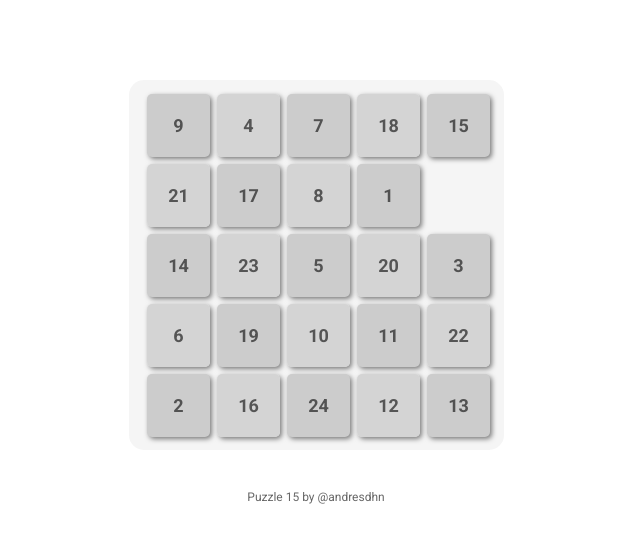
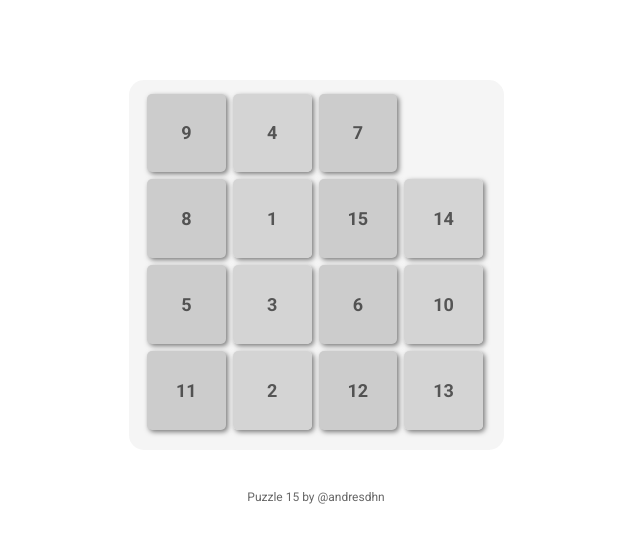
Before and after one commit to andresdhn/puzzle-15, a plain HTML site: page index.html in a window 1280 px wide. Both pictures are taken after a click on the element "15". Shown: the whole page, without its empty margins (324-964 px from the left). Drawn offline with Linux system fonts and the light colour scheme.

Commit message:
Changes puzzle to Modular pattern

```diff
--- a/css/styles.css
+++ b/css/styles.css
@@ -61,8 +61,8 @@ body {
 .puzzle__tile {
   float: left;
   display: block;
-  width: 18%;
-  height: 18%;
+  width: 22.5%;
+  height: 22.5%;
   display: flex;
   justify-content: center;
   /* align horizontal */
--- a/index.html
+++ b/index.html
@@ -13,6 +13,7 @@
     	<div id="puzzle"></div>
         <p class="author">Puzzle 15 by @andresdhn</p>
     </div>
+    <script src="./js/puzzle.js"></script>
     <script src="./js/index.js"></script>
 </body>
 </html>
--- a/js/index.js
+++ b/js/index.js
@@ -1,7 +1,6 @@
-'use strict';
+"use strict";
 
-/**
- * Puzzle 15.
+/*
  *
  * index.js
  * @version 1.0.0
@@ -9,135 +8,8 @@
  *
  */
 
-var puzzleSize = 5;
-var puzzle = document.getElementById('puzzle');
-var puzzleSizeSq = Math.pow(puzzleSize, 2);
+(function () {
 
-var tiles = Array(puzzleSizeSq).fill().map(function (e, i) {
-	return i;
-});
-
-/*
- * Shuffle Array
- */
-
-var shuffleTiles = function shuffleTiles() {
-	return tiles.sort(function () {
-		return Math.random() - 0.5;
-	});
-};
-
-/*
- * Initializes game
- */
-
-var initPuzzle = function initPuzzle() {
-	tiles = shuffleTiles();
-
-	for (var i = 0; i < tiles.length; i++) {
-		var tile = document.createElement('div');
-
-		if (tiles[i] === 0) {
-			// tile 0 is blank
-			tile.classList.add('puzzle__tile', 'blank');
-		} else {
-			// tile class and number
-			tile.innerHTML = tiles[i];
-			tile.classList.add('puzzle__tile');
-		}
-
-		tile.addEventListener('click', function (e) {
-			return handleTileClick(e);
-		});
-
-		puzzle.appendChild(tile);
-	}
-};
-
-/*
- * Compares to a solved Array
- */
-
-var checkSolved = function checkSolved() {
-
-	var tilesOrdered = Array(puzzleSizeSq).fill().map(function (e, i) {
-		return i;
-	}).sort(function (a, b) {
-		return a - b;
-	});
-	tilesOrdered.push(tilesOrdered.splice(0, 1)[0]);
-
-	for (var i = 0; i < tiles.length; i++) {
-		if (tiles[i] !== tilesOrdered[i]) {
-			return false;
-		}
-	}
-
-	return true;
-};
-
-/*
- * Handles Click event
- */
-
-var handleTileClick = function handleTileClick(e) {
-
-	var selectedTile = e.target;
-	var selectedTileNum = parseInt(selectedTile.innerHTML);
-	var selectedTilePos = tiles.indexOf(selectedTileNum);
-	var blankTilePos = tiles.indexOf(0);
-
-	// Ignore click on blank tile
-	if (selectedTile.classList.contains('blank')) {
-		e.preventDefault();
-		e.stopPropagation();
-		return false;
-	}
-
-	// Validate adjacent tile
-	switch (blankTilePos) {
-		case selectedTilePos + 1: // next tile
-		case selectedTilePos - 1: // Prev tile
-		case selectedTilePos + puzzleSize: // bottom tile
-		case selectedTilePos - puzzleSize:
-			// top tile
-
-			// update array
-			tiles.splice(selectedTilePos, 1, 0);
-			tiles.splice(blankTilePos, 1, selectedTileNum);
-			renderPuzzle();
-
-			break;
-
-		default:
-			e.preventDefault();
-			e.stopPropagation();
-			return false;
-	}
-
-	if (checkSolved()) {
-		alert('Congratz! You did it!');
-	}
-};
-
-/*
- * Render Puzzle after every play
- */
-
-var renderPuzzle = function renderPuzzle() {
-	var tilesDOM = document.getElementsByClassName('puzzle__tile');
-
-	for (var i = 0; i < tiles.length; i++) {
-
-		tilesDOM[i].classList.remove('blank');
-
-		if (tiles[i] == 0) {
-			tilesDOM[i].classList.add('blank');
-			tilesDOM[i].innerHTML = '';
-		} else {
-			tilesDOM[i].innerHTML = tiles[i];
-		}
-	}
-};
-
-initPuzzle();
+  var p15 = new puzzle();
+  p15.initPuzzle();
+})();
--- /dev/null
+++ b/js/puzzle.js
@@ -0,0 +1,148 @@
+'use strict';
+
+/**
+ * Puzzle 15.
+ *
+ * puzzle.js
+ * @version 1.0.0
+ * @author [Andres Hernandez](https://github.com/andresdhn)
+ *
+ */
+
+var puzzle = function puzzle() {
+
+	var tiles = [];
+	var puzzleSize = 4;
+	var puzzleSizeSq = Math.pow(puzzleSize, 2);
+	var puzzleDOM = document.getElementById('puzzle');
+
+	/*
+  * Randomizes the Array
+  */
+	var shuffleTiles = function shuffleTiles() {
+		return Array(puzzleSizeSq).fill().map(function (e, i) {
+			return i;
+		}).sort(function () {
+			return Math.random() - 0.5;
+		});
+	};
+
+	/*
+  * Initizlizes Game
+  */
+	var initPuzzle = function initPuzzle() {
+		puzzleDOM.innerHTML = '';
+		tiles = shuffleTiles();
+
+		for (var i = 0; i < tiles.length; i++) {
+			var tile = document.createElement('div');
+
+			if (tiles[i] === 0) {
+				// tile 0 is blank
+				tile.classList.add('puzzle__tile', 'blank');
+			} else {
+				tile.innerHTML = tiles[i];
+				tile.classList.add('puzzle__tile');
+			}
+
+			tile.addEventListener('click', function (e) {
+				return handleTileClick(e);
+			});
+
+			puzzleDOM.appendChild(tile);
+		}
+	};
+
+	/*
+  * Compares to solved Array
+  */
+	var checkSolved = function checkSolved() {
+
+		var tilesOrdered = Array(puzzleSizeSq).fill().map(function (e, i) {
+			return i;
+		}).sort(function (a, b) {
+			return a - b;
+		});
+		tilesOrdered.push(tilesOrdered.splice(0, 1)[0]);
+
+		for (var i = 0; i < tiles.length; i++) {
+			if (tiles[i] !== tilesOrdered[i]) {
+				return false;
+			}
+		}
+
+		return true;
+	};
+
+	/*
+  * Handle Click event
+  */
+	var handleTileClick = function handleTileClick(e) {
+
+		var selectedTile = e.target;
+		var selectedTileNum = parseInt(selectedTile.innerHTML);
+		var selectedTilePos = tiles.indexOf(selectedTileNum);
+		var blankTilePos = tiles.indexOf(0);
+
+		// Ignore click on blank tile
+		if (selectedTile.classList.contains('blank')) {
+			e.preventDefault();
+			e.stopPropagation();
+			return false;
+		}
+
+		// Validate adjacent tile
+		switch (blankTilePos) {
+			case selectedTilePos + 1: // next tile
+			case selectedTilePos - 1: // Prev tile
+			case selectedTilePos + puzzleSize: // bottom tile
+			case selectedTilePos - puzzleSize:
+				// top tile
+
+				tiles.splice(selectedTilePos, 1, 0);
+				tiles.splice(blankTilePos, 1, selectedTileNum);
+				renderPuzzle();
+
+				break;
+
+			default:
+				e.preventDefault();
+				e.stopPropagation();
+				return false;
+		}
+
+		if (checkSolved()) {
+			alert('Congratz! You did it!');
+		}
+	};
+
+	/*
+  * Render puzzle
+  */
+	var renderPuzzle = function renderPuzzle() {
+		var tilesDOM = document.getElementsByClassName('puzzle__tile');
+
+		for (var i = 0; i < tiles.length; i++) {
+
+			tilesDOM[i].classList.remove('blank');
+
+			if (tiles[i] == 0) {
+				tilesDOM[i].classList.add('blank');
+				tilesDOM[i].innerHTML = '';
+			} else {
+				tilesDOM[i].innerHTML = tiles[i];
+			}
+		}
+	};
+
+	var changeSize = function changeSize(size) {
+		puzzleSize = size;
+		puzzleSizeSq = Math.pow(puzzleSize, 2);
+		initPuzzle();
+	};
+
+	return {
+		initPuzzle: initPuzzle,
+		changeSize: changeSize
+	};
+};
```
